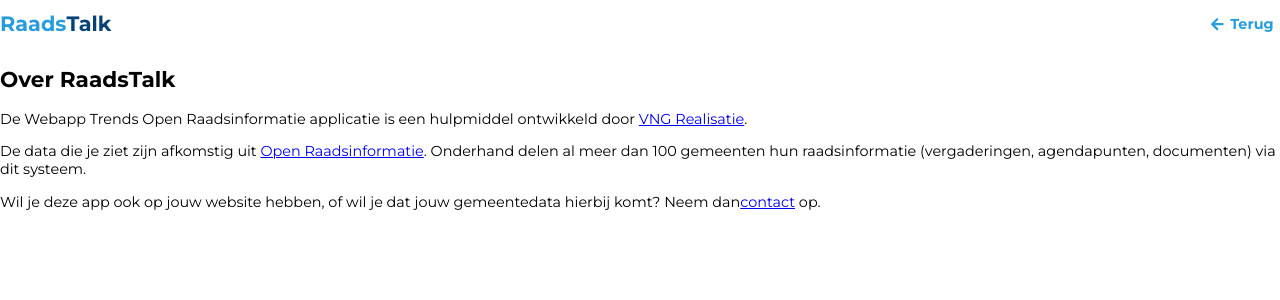
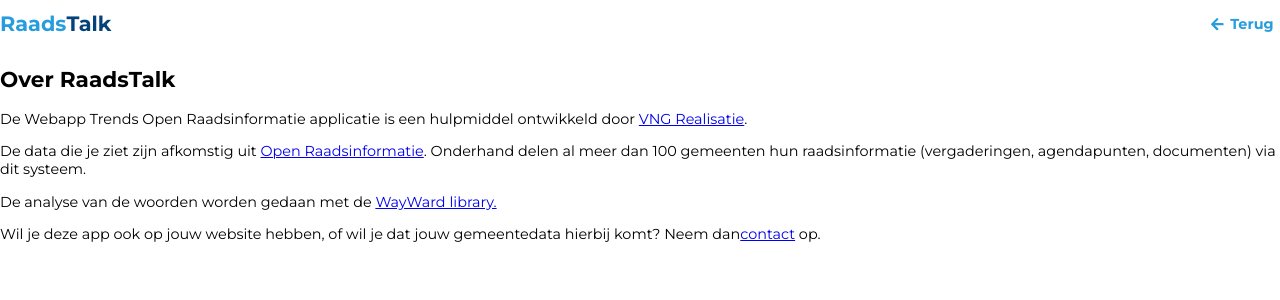
Before and after one commit to ontola/raadstalk, a React (Create React App) app in the folder front/: page /widget/about in a window 1280 px wide. Shown: the top 300 px of the page. Built offline with nearby package versions, Linux system fonts and the light colour scheme.

Commit message:
Add WayWard mention

```diff
--- a/front/src/paths.ts
+++ b/front/src/paths.ts
@@ -20,6 +20,7 @@
   // TODO: make repo public.
   github: "https://github.com",
   about: "/widget/about",
+  wayWard: "https://github.com/aolieman/wayward",
   openRaadsInformatie: "https://openraadsinformatie.nl",
 };
 
--- a/front/src/views/About.tsx
+++ b/front/src/views/About.tsx
@@ -17,6 +17,8 @@
         <p>De data die je ziet zijn afkomstig uit <a href={paths.openRaadsInformatie}>
         Open Raadsinformatie</a>. Onderhand delen al meer dan 100 gemeenten hun raadsinformatie
         (vergaderingen, agendapunten, documenten) via dit systeem.</p>
+        <p>De analyse van de woorden worden gedaan met de <a href={paths.wayWard}>WayWard library.
+        </a></p>
         <p>Wil je deze app ook op jouw website hebben,
           of wil je dat jouw gemeentedata hierbij komt? Neem dan
           {/* Staat jouw gemeente hier nog niet tussen? Neem dan met ons {" "} */}
```
